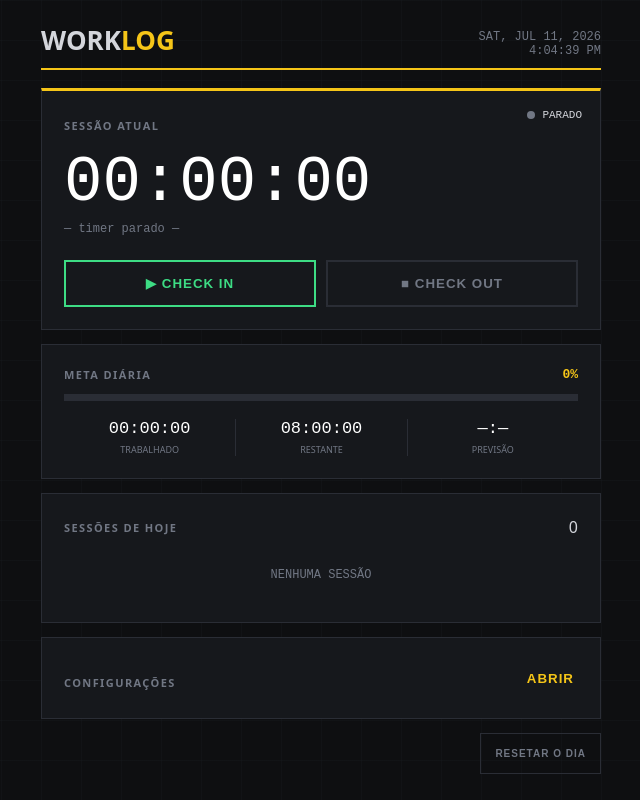
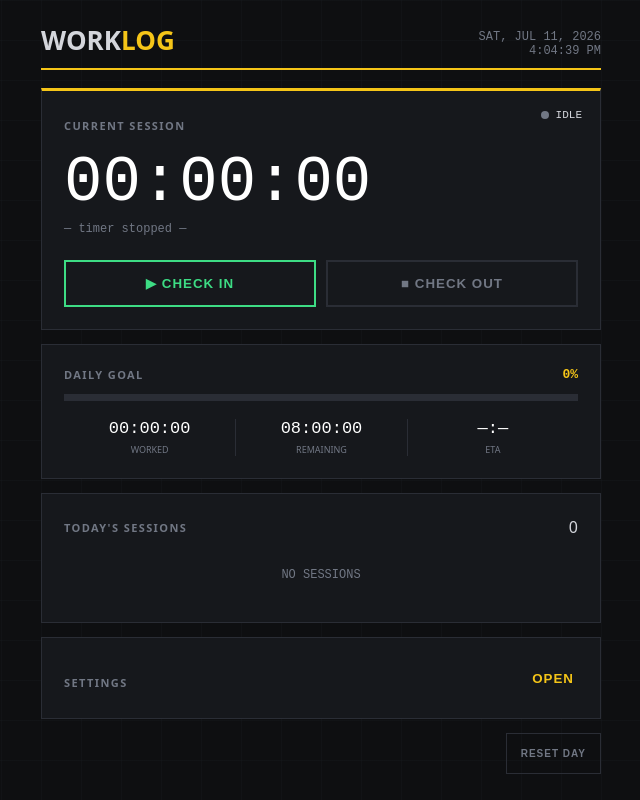
Before and after one commit to smarley2/Work-Timer, a website: page web/index.html in a window 1280 px wide. Shown: the whole page, without its empty margins (319-959 px from the left). Drawn offline with Linux system fonts and the light colour scheme.

Commit message:
Translate web/index.html to English

```diff
--- a/web/index.html
+++ b/web/index.html
@@ -1,5 +1,5 @@
 <!doctype html>
-<html lang="pt-BR">
+<html lang="en">
 <head>
   <meta charset="utf-8">
   <meta name="viewport" content="width=device-width,initial-scale=1,viewport-fit=cover">
@@ -12,10 +12,10 @@
     <header><h1>WORK<span>LOG</span></h1><div id="date"></div></header>
 
     <section class="card clock">
-      <div class="status"><i id="statusDot"></i><span id="statusText">PARADO</span></div>
-      <label>SESSÃO ATUAL</label>
+      <div class="status"><i id="statusDot"></i><span id="statusText">IDLE</span></div>
+      <label>CURRENT SESSION</label>
       <div id="elapsed" class="elapsed">00:00:00</div>
-      <p id="since">— timer parado —</p>
+      <p id="since">— timer stopped —</p>
       <div class="actions">
         <button id="checkIn" class="start">▶ CHECK IN</button>
         <button id="checkOut" class="stop" disabled>■ CHECK OUT</button>
@@ -23,44 +23,44 @@
     </section>
 
     <section class="card progress">
-      <div class="row"><label id="goalLabel">META DIÁRIA</label><strong id="percent">0%</strong></div>
+      <div class="row"><label id="goalLabel">DAILY GOAL</label><strong id="percent">0%</strong></div>
       <div class="track"><div id="bar"></div></div>
       <div class="metrics">
-        <div><strong id="total">00:00:00</strong><small>TRABALHADO</small></div>
-        <div><strong id="remaining">08:00:00</strong><small>RESTANTE</small></div>
-        <div><strong id="eta">—:—</strong><small>PREVISÃO</small></div>
+        <div><strong id="total">00:00:00</strong><small>WORKED</small></div>
+        <div><strong id="remaining">08:00:00</strong><small>REMAINING</small></div>
+        <div><strong id="eta">—:—</strong><small>ETA</small></div>
       </div>
     </section>
 
     <section class="card">
-      <div class="row"><label>SESSÕES DE HOJE</label><span id="sessionCount">0</span></div>
-      <div id="sessions" class="sessions"><p class="empty">NENHUMA SESSÃO</p></div>
+      <div class="row"><label>TODAY'S SESSIONS</label><span id="sessionCount">0</span></div>
+      <div id="sessions" class="sessions"><p class="empty">NO SESSIONS</p></div>
     </section>
 
     <section class="card settings">
-      <div class="row"><label>CONFIGURAÇÕES</label><button id="toggleSettings" class="link">ABRIR</button></div>
+      <div class="row"><label>SETTINGS</label><button id="toggleSettings" class="link">OPEN</button></div>
       <div id="settingsBody" hidden>
-        <label for="goalHours">Meta diária (horas)</label>
+        <label for="goalHours">Daily goal (hours)</label>
         <input id="goalHours" type="number" min="0.25" max="24" step="0.25" value="8">
 
         <div class="switch-row">
-          <div><b>Geolocalização automática</b><small>Check-in ao entrar e pausa ao sair</small></div>
+          <div><b>Automatic location</b><small>Check in on entry and pause on exit</small></div>
           <input id="geoEnabled" type="checkbox">
         </div>
         <div id="geoFields" hidden>
-          <button id="useLocation" class="primary">USAR LOCALIZAÇÃO ATUAL COMO REFERÊNCIA</button>
+          <button id="useLocation" class="primary">USE CURRENT LOCATION AS WORKPLACE</button>
           <label for="latitude">Latitude</label><input id="latitude" type="number" step="any">
           <label for="longitude">Longitude</label><input id="longitude" type="number" step="any">
-          <label for="radius">Raio (metros)</label><input id="radius" type="number" min="50" max="1000" step="10" value="150">
-          <p class="hint">Para funcionar fechado, permita localização “o tempo todo” nas configurações do Android.</p>
+          <label for="radius">Radius (meters)</label><input id="radius" type="number" min="50" max="1000" step="10" value="150">
+          <p class="hint">To work while closed, allow location “all the time” in Android settings.</p>
         </div>
-        <button id="saveSettings" class="primary">SALVAR CONFIGURAÇÕES</button>
-        <button id="permissions" class="secondary">CONFIGURAR PERMISSÕES</button>
+        <button id="saveSettings" class="primary">SAVE SETTINGS</button>
+        <button id="permissions" class="secondary">CONFIGURE PERMISSIONS</button>
         <p id="permissionState" class="hint"></p>
       </div>
     </section>
 
-    <button id="resetDay" class="reset">RESETAR O DIA</button>
+    <button id="resetDay" class="reset">RESET DAY</button>
   </main>
   <div id="toast" class="toast"></div>
   <script src="app.js"></script>
```
